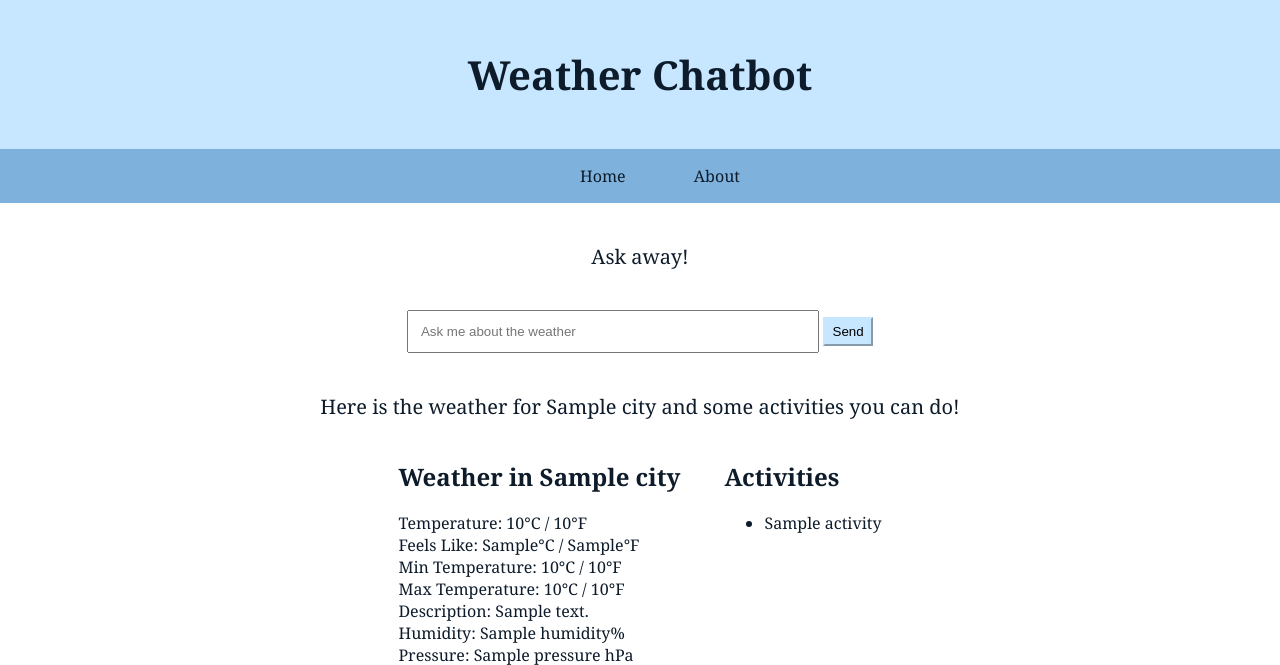
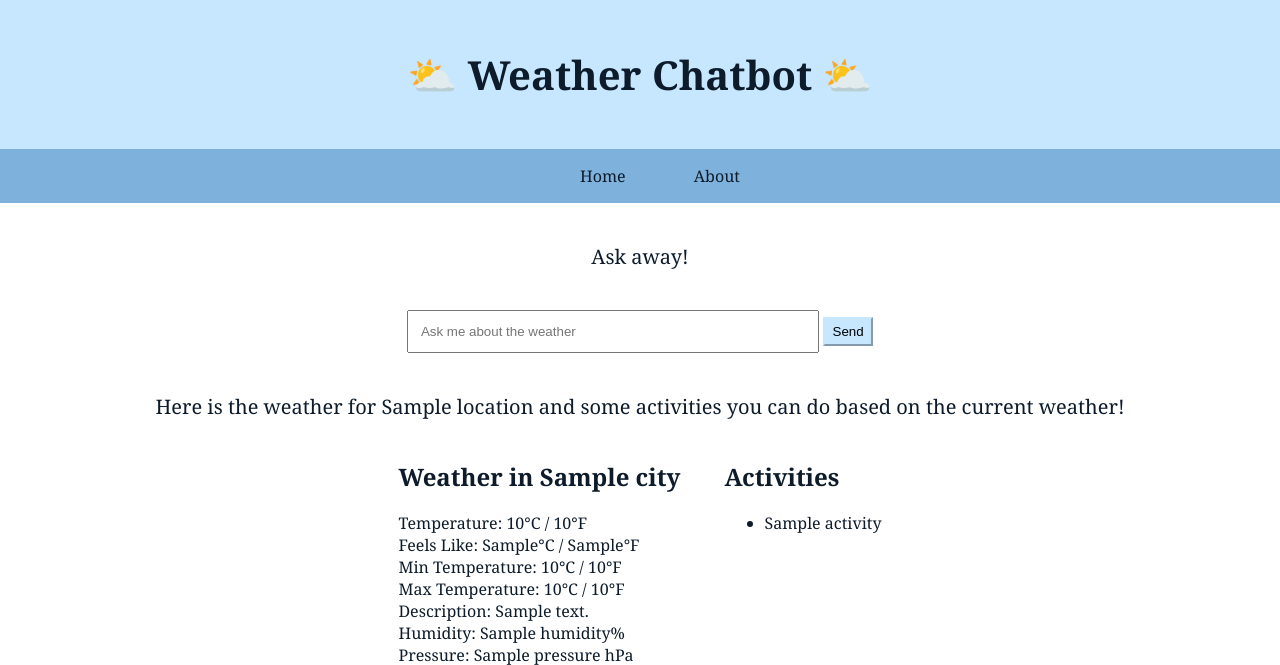
Before and after one commit to thiagapuncher/Weather-Chatbot, a Flask app: template templates/index.html in a window 1280 px wide. Shown: the top 665 px of the page. Run offline with Flask 3, Linux system fonts and the light colour scheme; the template is opened without the code that fills it: most values are stand-ins (such as "Sample title", 1, 10 or a date in 2020).

Commit message:
Update index.html
Added icons to header, added displaying of error messages, adjusted activities display if none found

```diff
--- a/templates/index.html
+++ b/templates/index.html
@@ -10,7 +10,7 @@
 
 <body>
     <div class="container">
-        <header> <h1>Weather Chatbot </h1></header>
+        <header> <h1>⛅ Weather Chatbot ⛅</h1></header>
 
         <nav>
             <div class="navbar">
@@ -26,16 +26,21 @@
         </nav>
 
 
-        <p>Ask away!</p>
+        <p>Ask away! </p>
         <form method="post">
             <input type = "text" name = "city" placeholder = "Ask me about the weather" required>
             <button type = "submit"> Send </button>
         </form>
 
+        {% if error %}
+            <p style="color: red; text-align: center;">{{ error|safe }}</p>
+         {% endif %}
+
         <div class="main">
             <div class="things">
-                {% if city %}
-                <p>Here is the weather for {{ city }} and some activities you can do!</p>
+
+                {% if location %}
+                <p>Here is the weather for {{ location }} and some activities you can do based on the current weather!</p>
                 {% endif %}
 
                 <div id="left">
@@ -59,7 +64,7 @@
                 <h2>Activities</h2>
                 <ul>
                     {% for activity in activities %}
-                    <li>{{ activity }}</li>
+                    <li>{{ activity|safe }}</li>
                     {% endfor %}
                 </ul>
                 {% endif %}
```
